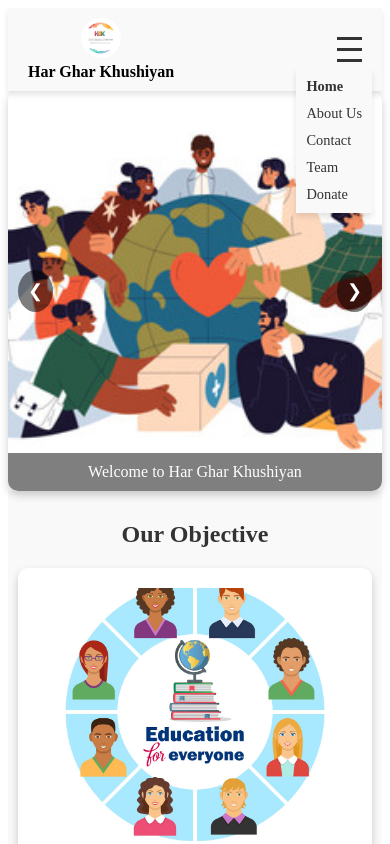
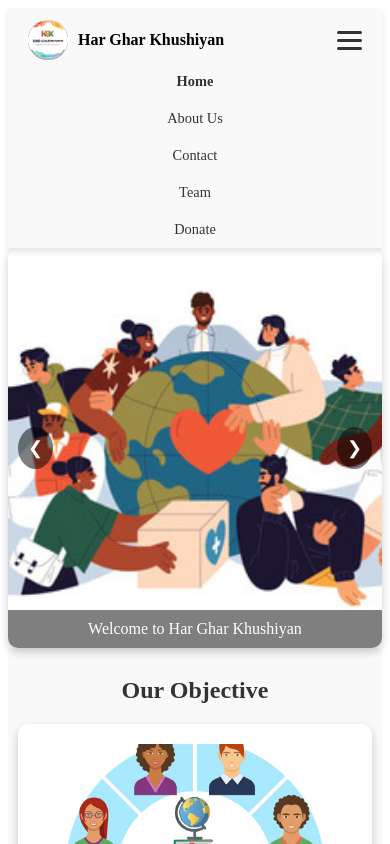
Before and after one commit to pankajsharma068/HarGharKhusiyaan, an Angular app: page / in a window 390 px wide. Both pictures are taken after a click on the element 349 px from the left and 49 px from the top of the page. Shown: the top 844 px of the page. Built offline with nearby package versions, Linux system fonts and the light colour scheme.

Commit message:
donation account changes

```diff
--- a/src/app/components/donate/donate.component.css
+++ b/src/app/components/donate/donate.component.css
@@ -82,7 +82,7 @@ body {
 
   /* Thank You Section */
   .thank-you {
-    background: #007bff;
+    background: #1abc9c;
     color: white;
     padding: 20px;
     border-radius: 10px;
--- a/src/app/components/donate/donate.component.html
+++ b/src/app/components/donate/donate.component.html
@@ -9,23 +9,19 @@
         <h2>Bank Account Details</h2>
         <div class="detail-item">
           <span class="label">Account Name:</span>
-          <span class="value">Har Ghar Khushiyan</span>
+          <span class="value">SAMAJIK HAR GHAR KHUSIYAN W FOUNDATION</span>
         </div>
         <div class="detail-item">
           <span class="label">Account Number:</span>
-          <span class="value">1234567890</span>
+          <span class="value">50200111895365</span>
         </div>
         <div class="detail-item">
           <span class="label">IFSC Code:</span>
-          <span class="value">ABCD0123456</span>
+          <span class="value">HDFC0005189</span>
         </div>
-      </div>
-
-      <div class="upi-details">
-        <h2>UPI Details</h2>
         <div class="detail-item">
-          <span class="label">UPI ID:</span>
-          <span class="value">hargkhushiyanupi</span>
+          <span class="label">BRANCH:</span>
+          <span class="value">UPPER BAZAR</span>
         </div>
       </div>
     </div>
--- a/src/app/components/home/home.component.html
+++ b/src/app/components/home/home.component.html
@@ -66,28 +66,6 @@
     </div>
 </div>
 
-<!-- Our Achievements Section -->
-<!-- Achievements Section -->
-<!-- <div class="achievements">
-    <h2>Our Achievements</h2>
-    <div class="achievements-grid">
-      <div class="achievement-item">
-        <div class="achievement-icon">🎯</div>
-        <h3>10,000+ Lives Impacted</h3>
-        <p>We have successfully impacted over 10,000 lives through our various initiatives.</p>
-      </div>
-      <div class="achievement-item">
-        <div class="achievement-icon">🏘️</div>
-        <h3>50+ Villages Reached</h3>
-        <p>Our programs have reached more than 50 villages across the country.</p>
-      </div>
-      <div class="achievement-item">
-        <div class="achievement-icon">👥</div>
-        <h3>100+ Volunteers</h3>
-        <p>We have a dedicated team of over 100 volunteers working tirelessly for our cause.</p>
-      </div>
-    </div>
-</div> -->
 
   <!-- Blogs Section -->
   <div class="blogs">
@@ -99,7 +77,7 @@
         </div>
         <h3>Nourishing Lives: Feeding the Homeless with Dignity and Care</h3>
         <p>we believe that no one should go to bed hungry. Our initiative, "Nourishing Lives", focuses on providing nutritious meals to homeless individuals in urban and rural areas. Through community kitchens and partnerships with local volunteers, we serve warm meals daily, ensuring that everyone has access to food with dignity and respect. Join us in our mission to fight hunger and bring hope to those in need.</p>
-        <a href="#" class="read-more">Read More</a>
+
       </div>
       <div class="blog-item">
         <div class="blog-image">
@@ -107,7 +85,6 @@
         </div>
         <h3>Essential Aid & Relief</h3>
         <p>From hygiene kits to educational supplies, we identify what people need the most in times of crisis and deliver it with empathy and efficiency.</p>
-        <a href="#" class="read-more">Read More</a>
       </div>
       <div class="blog-item">
         <div class="blog-image">
@@ -115,8 +92,6 @@
         </div>
         <h3>Community Development Success Stories</h3>
         <p>Discover the success stories of communities we have helped build and sustain.</p>
-        <p>Discover the success stories of communities we have helped build and sustain.</p>
-        <a href="#" class="read-more">Read More</a>
       </div>
     </div>
 </div>
--- a/src/app/components/team/team.component.ts
+++ b/src/app/components/team/team.component.ts
@@ -41,22 +41,22 @@ export class TeamComponent {
   otherMembers = [
     {
       name: 'Jay Vasisht',
-      position: 'Operations',
+      position: 'Operation Head',
       imageUrl: 'assets/jai_vashist.jpeg',
     },
     {
       name: 'Sanjay Sharma',
-      position: 'Operation Head',
+      position: 'Fundraising Manager',
       imageUrl: 'assets/sanjay_sharma.jpeg',
     },
     {
       name: 'Chirag Sharma',
-      position: 'Financial Advisor',
+      position: 'Finance Officer',
       imageUrl: 'assets/chirag.jpeg',
     },
     {
       name: 'Shivam Singh',
-      position: 'Operation Head',
+      position: 'Project Coordinator',
       imageUrl: 'assets/shivam_singh.jpeg',
     }
   ];
--- a/src/app/navbar/navbar.component.css
+++ b/src/app/navbar/navbar.component.css
@@ -1,20 +1,29 @@
-/* General styles for the navbar */
+/* General navbar */
 .navbar {
+  background-color: #f9f9f9;
+  padding: 10px 20px;
+  box-shadow: 0 4px 6px rgba(0, 0, 0, 0.1);
+  position: relative;
+  z-index: 10;
+  display: flex;
+  flex-direction: column;
+  align-items: center;
+  transition: height 0.3s ease;
+}
+
+/* Top row for logo and toggle */
+.top-row {
+  width: 100%;
   display: flex;
   align-items: center;
   justify-content: space-between;
-  padding: 10px 20px;
-  background-color: #f9f9f9;
-  box-shadow: 0 4px 6px rgba(0, 0, 0, 0.1);
-  position: relative;
-  z-index: 10;
 }
 
-/* Group logo and text together */
+/* Logo */
 .logo-text-container {
   display: flex;
   align-items: center;
-  gap: 10px; /* Space between logo and text */
+  gap: 10px;
 }
 
 .logo {
@@ -23,9 +32,32 @@
   border-radius: 50%;
 }
 
+/* Hamburger */
+.hamburger {
+  display: none;
+  flex-direction: column;
+  cursor: pointer;
+  gap: 5px;
+}
+
+.hamburger span {
+  width: 25px;
+  height: 3px;
+  background-color: #333;
+  border-radius: 2px;
+  transition: background-color 0.3s ease;
+}
+
+.hamburger:hover span {
+  background-color: #007bff;
+}
+
+/* Nav links */
 .nav-links {
   display: flex;
   gap: 20px;
+  margin-top: 10px;
+  transition: all 0.3s ease;
 }
 
 .nav-links a {
@@ -44,87 +76,43 @@
   color: #007bff;
 }
 
-/* Text alignment for "Har Ghar Khushiyan" */
-.navbar h2 {
-  margin: 0;
-  font-size: 1.5rem;
-  text-align: left;
-}
-
-/* Hamburger menu styles */
-.hamburger {
-  display: none;
-  flex-direction: column;
-  cursor: pointer;
-  z-index: 20;
-}
-
-.hamburger div {
-  width: 25px;
-  height: 3px;
-  background-color: #333;
-  margin: 4px 0;
-  transition: 0.3s;
-}
-
-.nav-links-mobile {
-  display: none;
-  flex-direction: column;
-  gap: 10px;
-  background-color: #f9f9f9;
-  position: absolute;
-  top: 60px;
-  right: 10px;
-  padding: 10px;
-  box-shadow: 0 4px 6px rgba(0, 0, 0, 0.1);
-  z-index: 20;
-}
-
-.nav-links-mobile a {
-  text-decoration: none;
-  color: #333;
-  font-size: 0.9rem;
-}
-
-.nav-links-mobile a:hover {
-  color: #007bff;
-}
-
-/* Media queries for responsiveness */
+/* Responsive */
 @media (max-width: 768px) {
-  .nav-links {
-    display: none;
-  }
-
   .hamburger {
     display: flex;
   }
 
-  .nav-links-mobile {
-    display: flex;
+  .nav-links {
+    display: none;
+    flex-direction: column;
+    align-items: center;
+    width: 100%;
   }
 
-  .logo-text-container {
-    justify-content: center; /* Center logo and text for smaller screens */
+  .nav-links.show-on-mobile {
+    display: flex;
+    margin-top: 10px;
   }
 
   .navbar h2 {
     font-size: 1.2rem;
   }
+
+  .logo {
+    width: 40px;
+  }
+
+  .nav-links a {
+    font-size: 1rem;
+  }
 }
 
 @media (max-width: 480px) {
-  .logo {
-    width: 40px; /* Reduce logo size */
+  .navbar h2 {
+    font-size: 1rem;
   }
 
-  .logo-text-container {
-    flex-direction: column; /* Stack logo and text vertically for very small screens */
-    gap: 5px;
-  }
-
-  .navbar h2 {
-    font-size: 1rem;
-    text-align: center; /* Center text for very small screens */
+  .nav-links a {
+    font-size: 0.9rem;
   }
 }
--- a/src/app/navbar/navbar.component.html
+++ b/src/app/navbar/navbar.component.html
@@ -1,37 +1,25 @@
-<nav class="navbar">
-  <!-- Logo and Text Container -->
-  <div class="logo-text-container">
-    <img class="logo" src="/assets/logo_ngo.jpg" alt="NGO Logo" />
-    <h2>Har Ghar Khushiyan</h2>
+<nav class="navbar" [class.expanded]="menuOpen">
+  <!-- Logo and Toggle -->
+  <div class="top-row">
+    <div class="logo-text-container">
+      <img class="logo" src="/assets/hgkwf_logo.jpeg" alt="NGO Logo" />
+      <h2>Har Ghar Khushiyan</h2>
+    </div>
+    <div class="hamburger" (click)="toggleMenu()">
+      <span></span>
+      <span></span>
+      <span></span>
+    </div>
   </div>
 
-  <!-- Navigation Links for Desktop -->
-  <div class="nav-links">
+  <!-- Navigation Links -->
+  <div class="nav-links" [class.show-on-mobile]="menuOpen">
     <a
       *ngFor="let link of navLinks"
       [routerLink]="link.path"
       routerLinkActive="active"
       [routerLinkActiveOptions]="{ exact: true }"
-    >
-      {{ link.name }}
-    </a>
-  </div>
-
-  <!-- Hamburger Menu for Mobile -->
-  <div class="hamburger" (click)="toggleMenu()">
-    <div></div>
-    <div></div>
-    <div></div>
-  </div>
-
-  <!-- Navigation Links for Mobile -->
-  <div class="nav-links-mobile" *ngIf="menuOpen">
-    <a
-      *ngFor="let link of navLinks"
-      [routerLink]="link.path"
-      routerLinkActive="active"
-      [routerLinkActiveOptions]="{ exact: true }"
-      (click)="toggleMenu()"
+      (click)="menuOpen = false"
     >
       {{ link.name }}
     </a>
--- a/src/app/navbar/navbar.component.ts
+++ b/src/app/navbar/navbar.component.ts
@@ -1,21 +1,13 @@
 import { Component } from '@angular/core';
-import { trigger, transition, style, animate } from '@angular/animations';
 import { RouterLink, RouterModule } from '@angular/router';
 import { CommonModule } from '@angular/common';
 
 @Component({
   selector: 'app-navbar',
-  imports:[RouterLink , CommonModule, RouterModule],
+  standalone: true,
+  imports: [RouterLink, RouterModule, CommonModule],
   templateUrl: './navbar.component.html',
-  styleUrls: ['./navbar.component.css'],
-  animations: [
-    trigger('fadeIn', [
-      transition(':enter', [
-        style({ opacity: 0, transform: 'translateY(-20px)' }),
-        animate('300ms ease-out', style({ opacity: 1, transform: 'translateY(0)' })),
-      ]),
-    ]),
-  ],
+  styleUrls: ['./navbar.component.css']
 })
 export class NavbarComponent {
   menuOpen = false;
@@ -23,6 +15,7 @@ export class NavbarComponent {
   toggleMenu() {
     this.menuOpen = !this.menuOpen;
   }
+
   navLinks = [
     { name: 'Home', path: '/' },
     { name: 'About Us', path: '/about' },
```
Also changed, not shown: src/assets/hgkwf_logo.jpeg (added).
